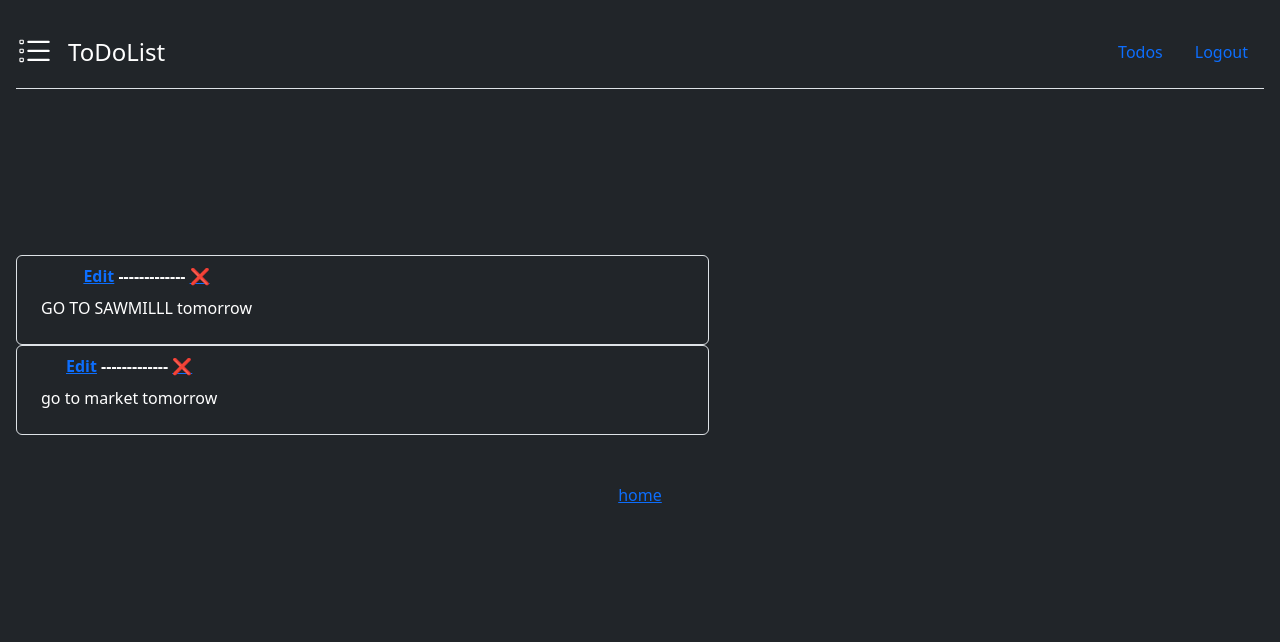
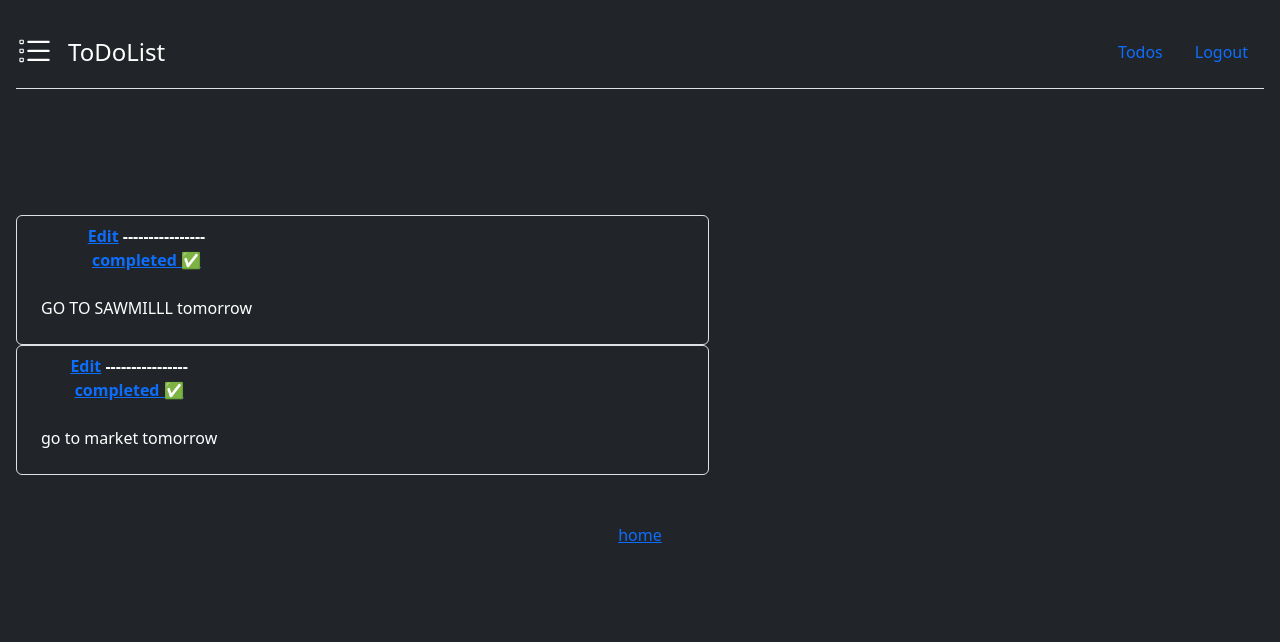
Before and after one commit to suskidee/todolist, a Django app: page /view/ in a window 1280 px wide. Shown: the top 642 px of the page. Run offline with Django 4.2, Linux system fonts and the light colour scheme; a user stored in the database is signed in; data comes from the database, SQL or seed files in the repository; some libraries are stand-ins or nearby versions.

Commit message:
final final commit

```diff
--- a/templates/view.html
+++ b/templates/view.html
@@ -7,7 +7,7 @@
 <ul class="list-group  text-white col-lg-8 col-sm-10">
   <li class=" bg-dark text-white list-group-item d-flex justify-content-between align-items-start col-sm-10">
     <div class="ms-2 me-auto">
-      <div class="fw-bold"><a href="{% url 'edit' pk=todos.id %}">Edit</a> ------------- <a href="{% url 'delete' pk=todos.id %}"> ❌ </a></div>
+      <div class="fw-bold"><a href="{% url 'edit' pk=todos.id %}">Edit</a> ----------------<a href="{% url 'delete' pk=todos.id %}"><p>completed ✅</p></a></div>
       <p class="pt-2">{{todos.todo}}</p>
     </div>
   </li>
```
